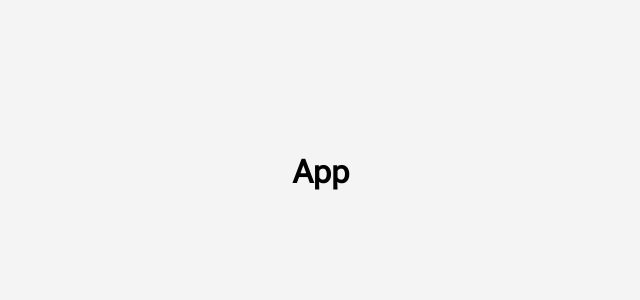
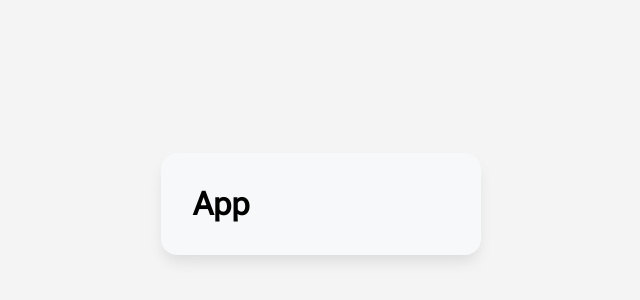
Before and after one commit to mittell/react-calculator-app, a React (Create React App) app: page / in a window 1280 px wide. Shown: the part 228-528 px from the top of the page, without its empty margins (319-959 px from the left). Built offline with nearby package versions, Linux system fonts and the light colour scheme.

Commit message:
feat: added styling for Wrapper component

```diff
--- a/src/index.css
+++ b/src/index.css
@@ -14,3 +14,12 @@ body {
 	justify-content: center;
 	font-family: 'Roboto Flex', sans-serif;
 }
+
+.wrapper {
+	background: #f6f8f9;
+	width: 20rem;
+	padding: 2rem;
+	margin-top: 4rem;
+	border-radius: 1rem;
+	box-shadow: 0px 9px 15px -3px rgba(0, 0, 0, 0.1);
+}
```
